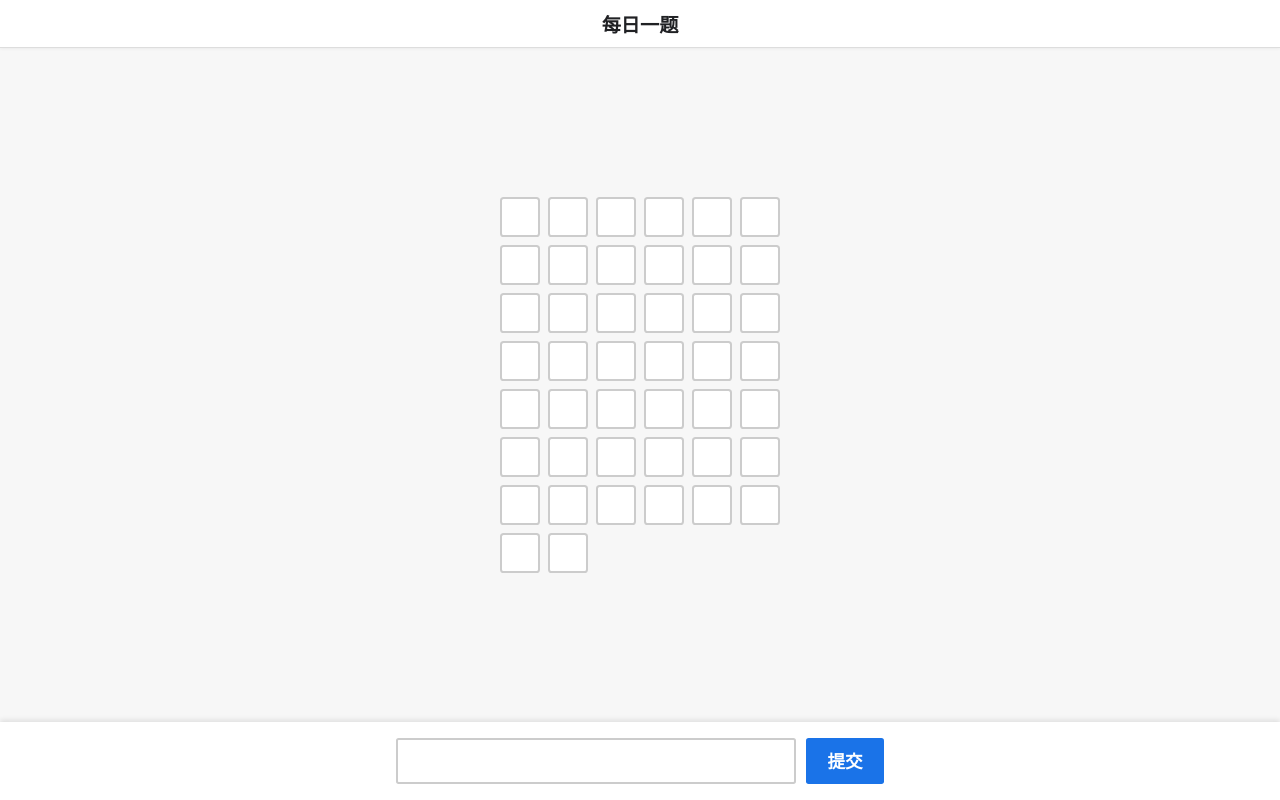
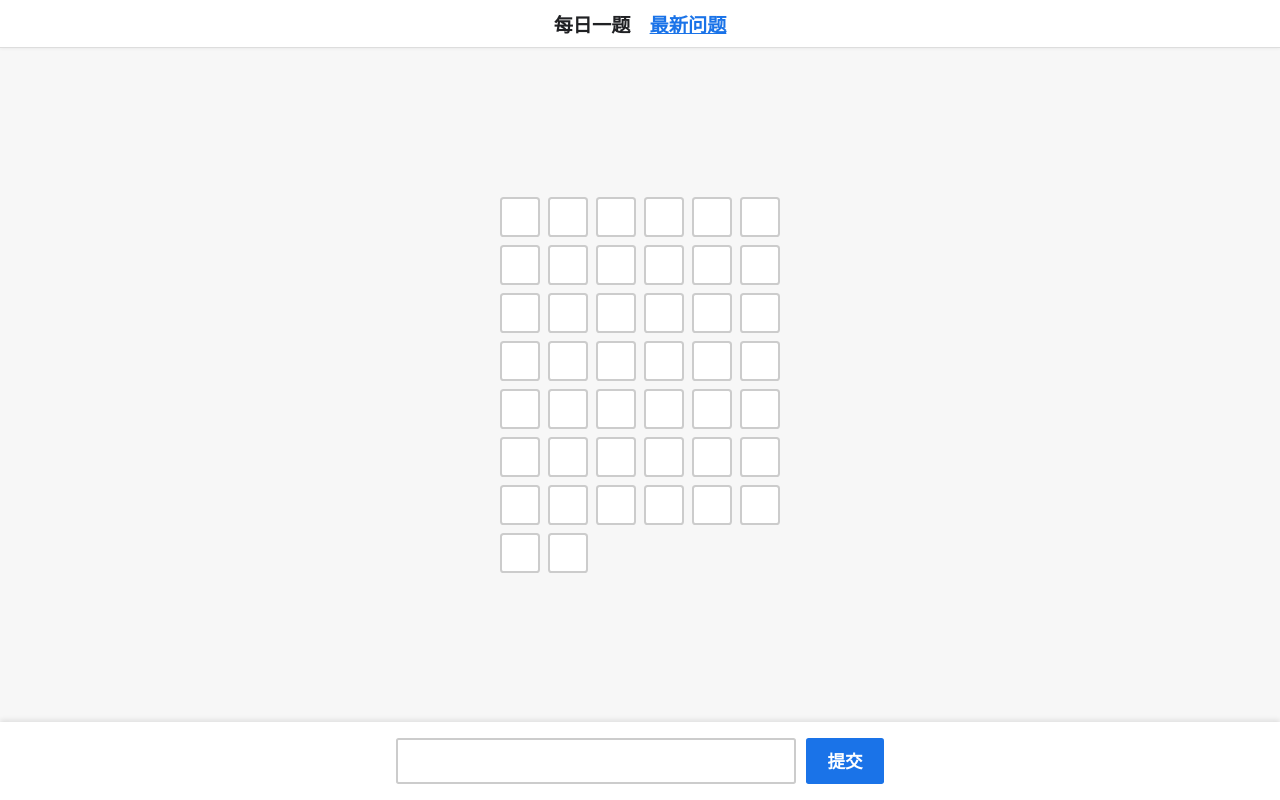
Before and after one commit to martinSCS/martinscs.github.io, a plain HTML site: page games/daily-quiz/index.html in a window 1280 px wide. Drawn offline with Linux system fonts and the light colour scheme.

Commit message:
最新链接

```diff
--- a/games/daily-quiz/main.js
+++ b/games/daily-quiz/main.js
@@ -169,9 +169,15 @@ function removeUrlParameterIf(paramName, condition) {
         params.delete(paramName);
         const newUrl = url.pathname + url.search + url.hash;
         window.history.replaceState(null, '', newUrl);
-
-        console.log(`✅ 条件满足，参数 '${paramName}' 已从 URL 中移除。`);
     }
 }
 
 document.addEventListener('DOMContentLoaded', getTodayQuizData);
+document.addEventListener('DOMContentLoaded', () => {
+    let link = window.location.origin + window.location.pathname;
+    const latestLink = document.createElement('a');
+    latestLink.textContent = '最新问题';
+    latestLink.setAttribute('href', link);
+    latestLink.classList.add('latest-link');
+    document.querySelector('.header').appendChild(latestLink);
+})
--- a/games/daily-quiz/styles.css
+++ b/games/daily-quiz/styles.css
@@ -242,6 +242,13 @@ div.answer {
     color: var(--correct-color, #2ecc71);
 }
 
+a.latest-link {
+    font-weight: bold;
+    text-decoration: underline;
+    color: var(--primary-color);
+    margin-left: 1em;
+}
+
 @media (max-width: 600px) {
     div.answer {
         flex-wrap: wrap;
```
